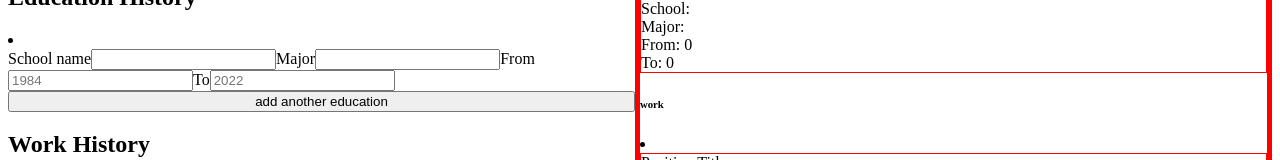
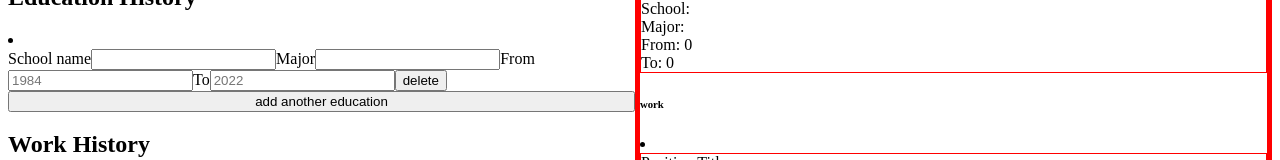
Before and after one commit to daygoDao/cv-project, a React (Create React App) app: page / in a window 1280 px wide. Shown: the part 386-546 px from the top of the page. Built offline with nearby package versions, Linux system fonts and the light colour scheme.

Commit message:
added delete button but while state is updated, input section of the form displays last element as being deleted

```diff
--- a/src/components/EducationHistory.js
+++ b/src/components/EducationHistory.js
@@ -15,6 +15,13 @@ const EducationHistory = (prop) => {
   const appendEduList = () => {
     prop.setEducation((prevState) => {
       return [...prevState, baseEduObj];
+    });
+  };
+
+  const deleteEducation = (e) => {
+    prop.setEducation((prevState) => {
+      console.log(prevState.filter((_, i) => i !== findIndex(e)));
+      return prevState.filter((_, i) => i !== findIndex(e));
     });
   };
 
@@ -93,6 +100,10 @@ const EducationHistory = (prop) => {
         placeholder="2022"
         onChange={updateEduToYear}
       />
+
+      <button type="button" onClick={deleteEducation}>
+        delete
+      </button>
     </div>
   );
 
```
